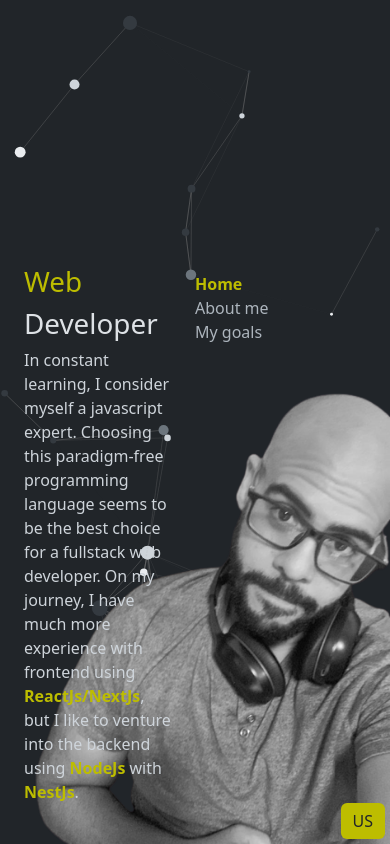
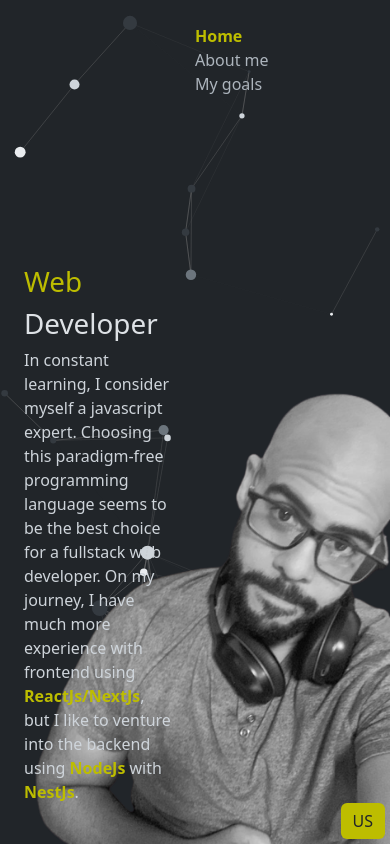
Before and after one commit to Rharuow/Hary-app, a Next.js app: page / in a window 390 px wide. Built offline with nearby package versions, Linux system fonts and the light colour scheme.

Commit message:
wip: align responsive navigation home page

```diff
--- a/src/components/Navigation.tsx
+++ b/src/components/Navigation.tsx
@@ -5,13 +5,16 @@ import { useLanguageContext } from "../app/Language";
 
 import { translate, Language } from "../translate";
 
-const Navigation: React.FC<{ className?: string }> = ({ className = " " }) => {
+const Navigation: React.FC<{ className?: string; justifyContent?: string }> = ({
+  className = " ",
+  justifyContent = "around",
+}) => {
   const router = useRouter();
 
   const { language } = useLanguageContext();
 
   return (
-    <div className={`d-flex justify-content-around ${className}`}>
+    <div className={`d-flex justify-content-${justifyContent} ${className}`}>
       {translate[language as keyof Language].navigation.map((item, index) => (
         <Link
           key={item.name}
--- a/src/components/domain/Home/Information/index.tsx
+++ b/src/components/domain/Home/Information/index.tsx
@@ -5,14 +5,17 @@ import Navigation from "../../../Navigation";
 
 const Information = () => {
   return (
-    <div className="d-flex flex-column-reverse flex-warp pb-0 pe-0 w-50">
+    <div className="d-flex flex-column-reverse min-h-100vh flex-warp pt-4 pb-0 pe-0 w-50">
       <Avatar
         width={357}
         height={500}
         className="align-self-end"
         style={{ zIndex: 1000 }}
       />
-      <Navigation className="align-self-center w-100 flex-column flex-sm-row" />
+      <Navigation
+        className="w-100 flex-column flex-sm-row flex-grow-1 justify-content-sm-around"
+        justifyContent="start"
+      />
     </div>
   );
 };
```
